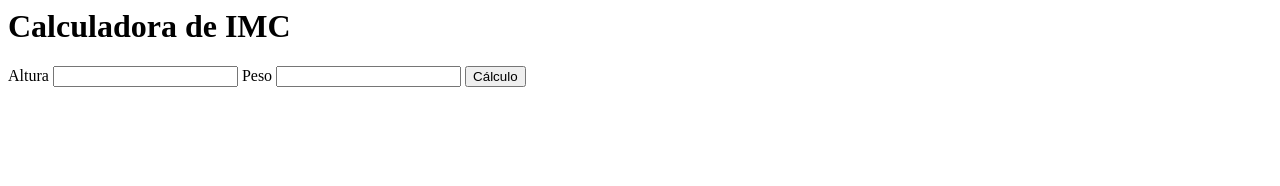
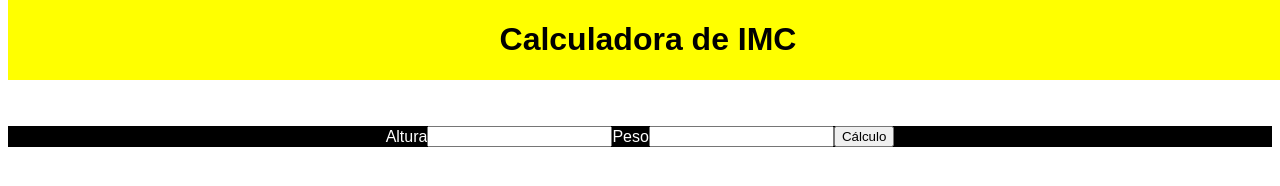
Before and after one commit to MSSDavid/calcIMC, a plain HTML site: page index.html in a window 1280 px wide. Drawn offline with nearby package versions, Linux system fonts and the light colour scheme.

Commit message:
Add files via upload

```diff
--- /dev/null
+++ b/csser.css
@@ -0,0 +1,24 @@
+#menuSuper {
+    background: yellow;
+    border-top: 0dp;
+    text-align: center;
+    position: fixed;
+    width: 100%;
+    height: 10%;
+    margin-top: 0;
+    top: 0%;
+    font-family: Arial, Helvetica, sans-serif;
+}
+
+#calc {
+    background: black;
+    text-align: center;
+    margin-top: 10%;
+    margin-top: 105 justify-content: center;
+    font-family: Arial, Helvetica, sans-serif;
+    display: flex;
+    flex-direction: row;
+    justify-content: center;
+    align-items: center;
+    color: white;
+}
--- a/index.html
+++ b/index.html
@@ -1,19 +1,23 @@
 <header>
     <!DOCTYPE html>
     <html lang="pt-BR">
-
-    <head>
     <meta charset="utf-8">
     <script type="text/javascript" src="jquery-1.8.3.js"></script>
     <script src="javascripter.js"></script>
+    <link rel="stylesheet" type="text/css" href="csser.css">
 </header>
+
+
+
+<body>
+    <div id="menuSuper">
 
         <head>
             <h1>Calculadora de IMC</h1>
         </head>
+    </div>
 
-<body>
-
+    <div id="calc">
         <label for="altura">Altura</label>
         <input id="altura" type="number" name="altura"></input>
 
@@ -22,4 +26,5 @@
 
 
         <button id="calcB" name="calcB" onclick="calculadoraIMC()">Cálculo</button>
+    </div>
 </body>
```
Lines whose indentation alone changed are shown as unchanged.
